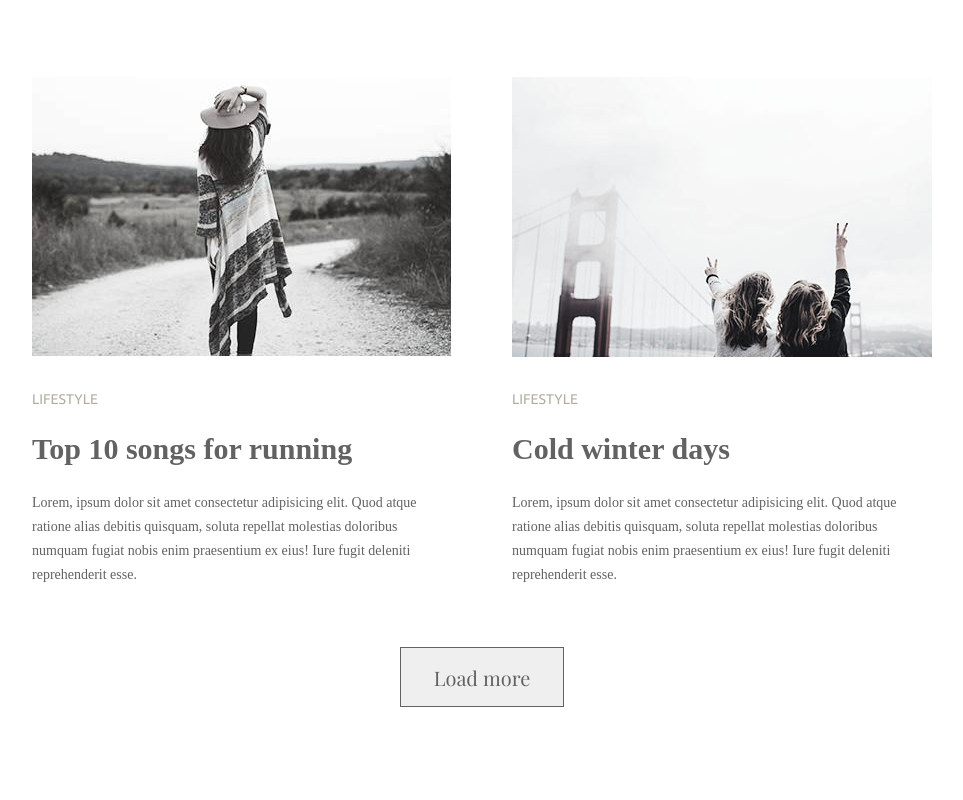
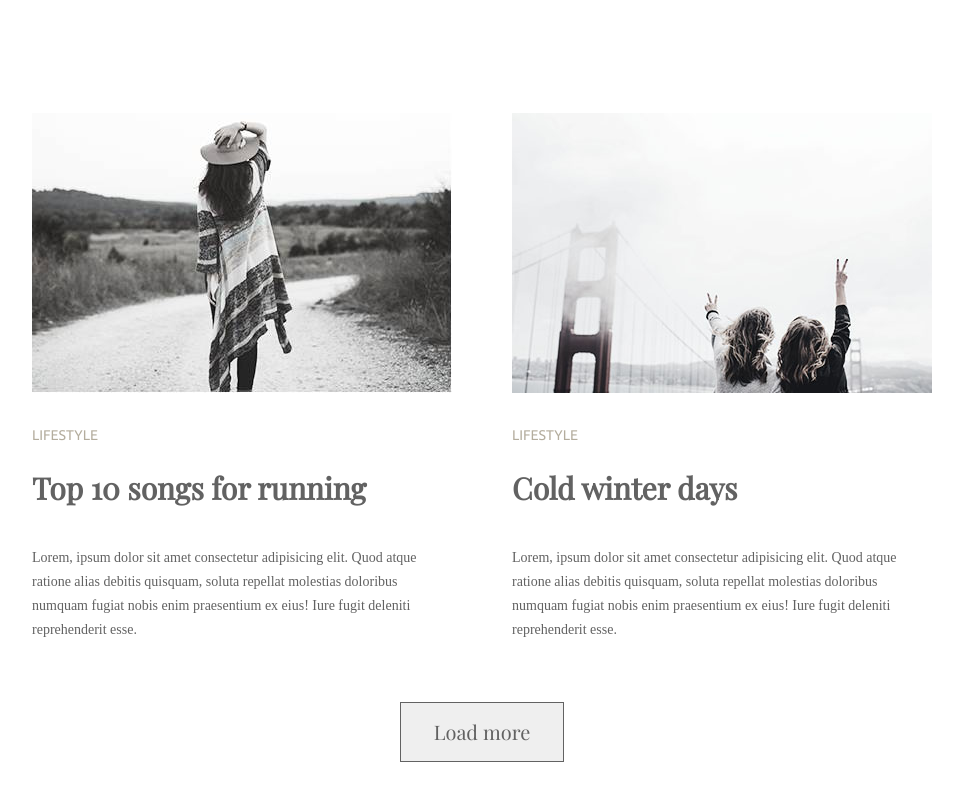
Before and after one commit to belon-creator/goit-markup-hw-04-blog, a plain HTML site: page index.html in a window 1280 px wide. Shown: the part 1408-2208 px from the top of the page, without its empty margins (158-1121 px from the left). Drawn offline with nearby package versions, Linux system fonts and the light colour scheme.

Commit message:
fix mistakes

```diff
--- a/css/styles.css
+++ b/css/styles.css
@@ -33,8 +33,13 @@ body {
 }
 
 .article-header {
+  font-family: var(--font);
   font-size: 30px;
+  margin: 0;
+  margin-bottom: 40px;
+  margin-top: 28px;
 }
+
 .button {
   color: var(--text-color);
   font-family: var(--font);
@@ -87,6 +92,7 @@ body {
 
 .articles {
   border: 0;
+  margin: 0;
   margin-bottom: 60px;
   padding: 0;
   display: flex;
@@ -121,7 +127,6 @@ img {
   margin: 0 auto;
   cursor: pointer;
   margin: 0 auto;
-  margin-bottom: 70px;
   border: 1px solid #626262;
   width: 164px;
   height: 60px;
```
